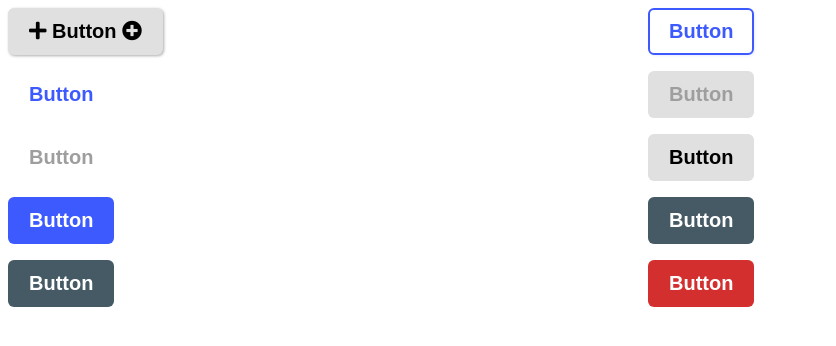
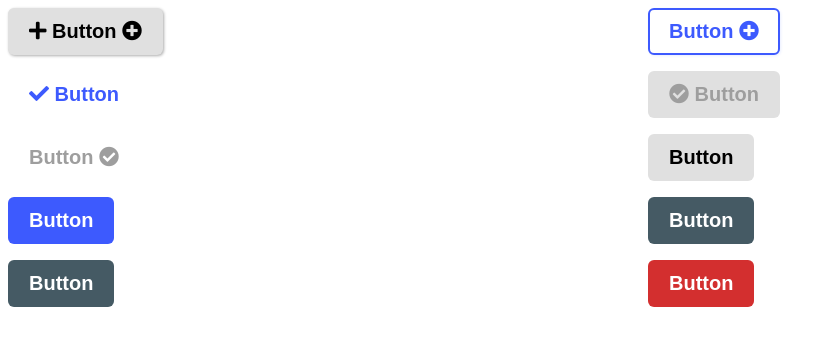
Before and after one commit to gustavoam-asdf/buttons, a website with bundled scripts: page src/index.html in a window 1280 px wide. Shown: the whole page, without its empty margins (0-836 px from the left). Built offline with nearby package versions, Linux system fonts and the light colour scheme.

Commit message:
Icons in diferents positions

```diff
--- a/src/index.html
+++ b/src/index.html
@@ -19,18 +19,22 @@
       <span slot="right-icon" class="fas fa-plus-circle"></span>
     </dev-button>
     <dev-button variant="outline" box-shadow>
+      <span slot="right-icon" class="fas fa-plus-circle"></span>
       <span slot="text"> Button </span>
     </dev-button>
     <dev-button variant="text">
+      <span slot="left-icon" class="fas fa-check"></span>
       <span slot="text"> Button </span>
     </dev-button>
     <!-- <dev-button size="small"> Button </dev-button>
     <dev-button size="big"> Button </dev-button> -->
     <dev-button disabled>
       <span slot="text"> Button </span>
+      <span slot="left-icon" class="fas fa-check-circle"></span>
     </dev-button>
     <dev-button variant="text" disabled>
       <span slot="text"> Button </span>
+      <span slot="right-icon" class="fas fa-check-circle"></span>
     </dev-button>
     <dev-button color="default">
       <span slot="text"> Button </span>
```
